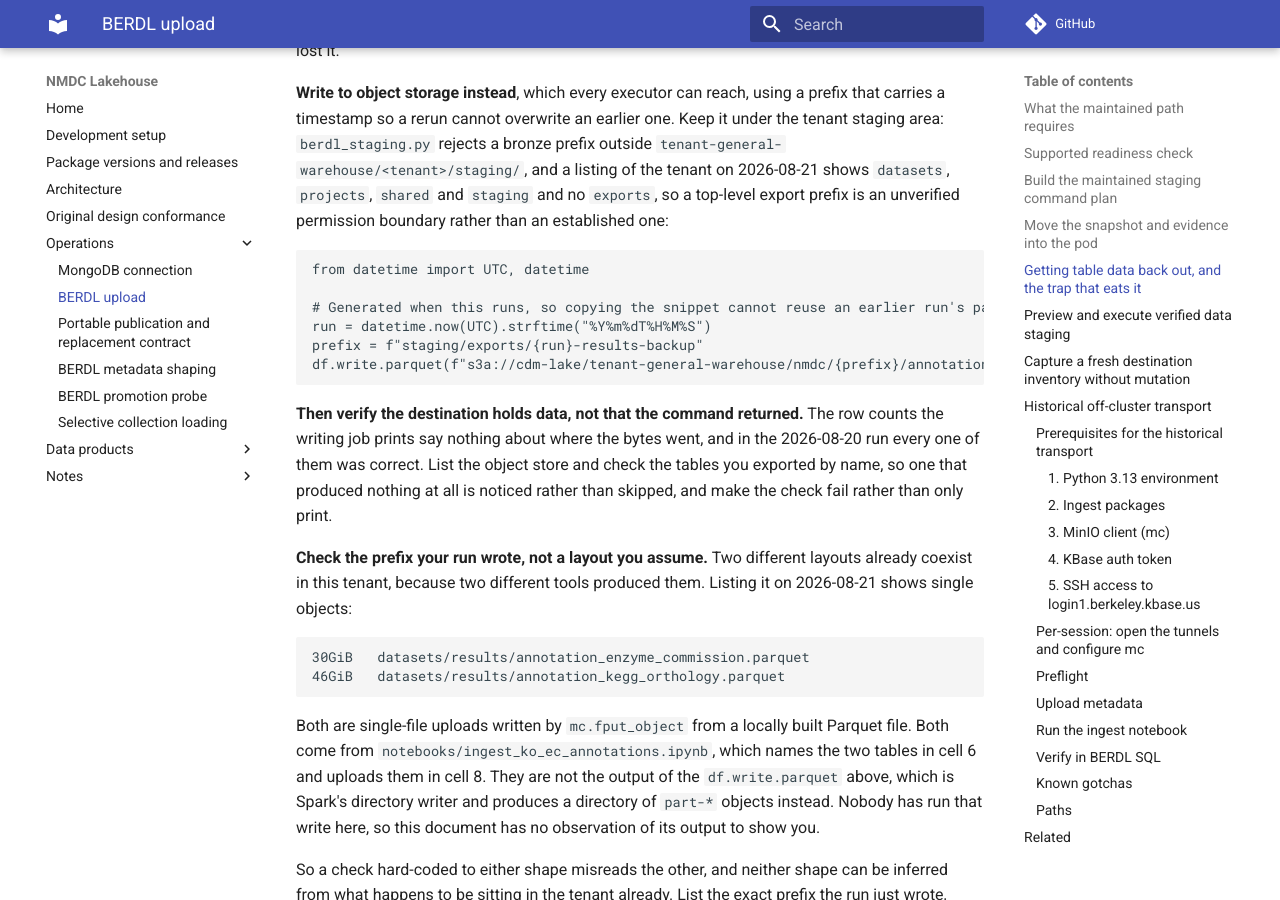
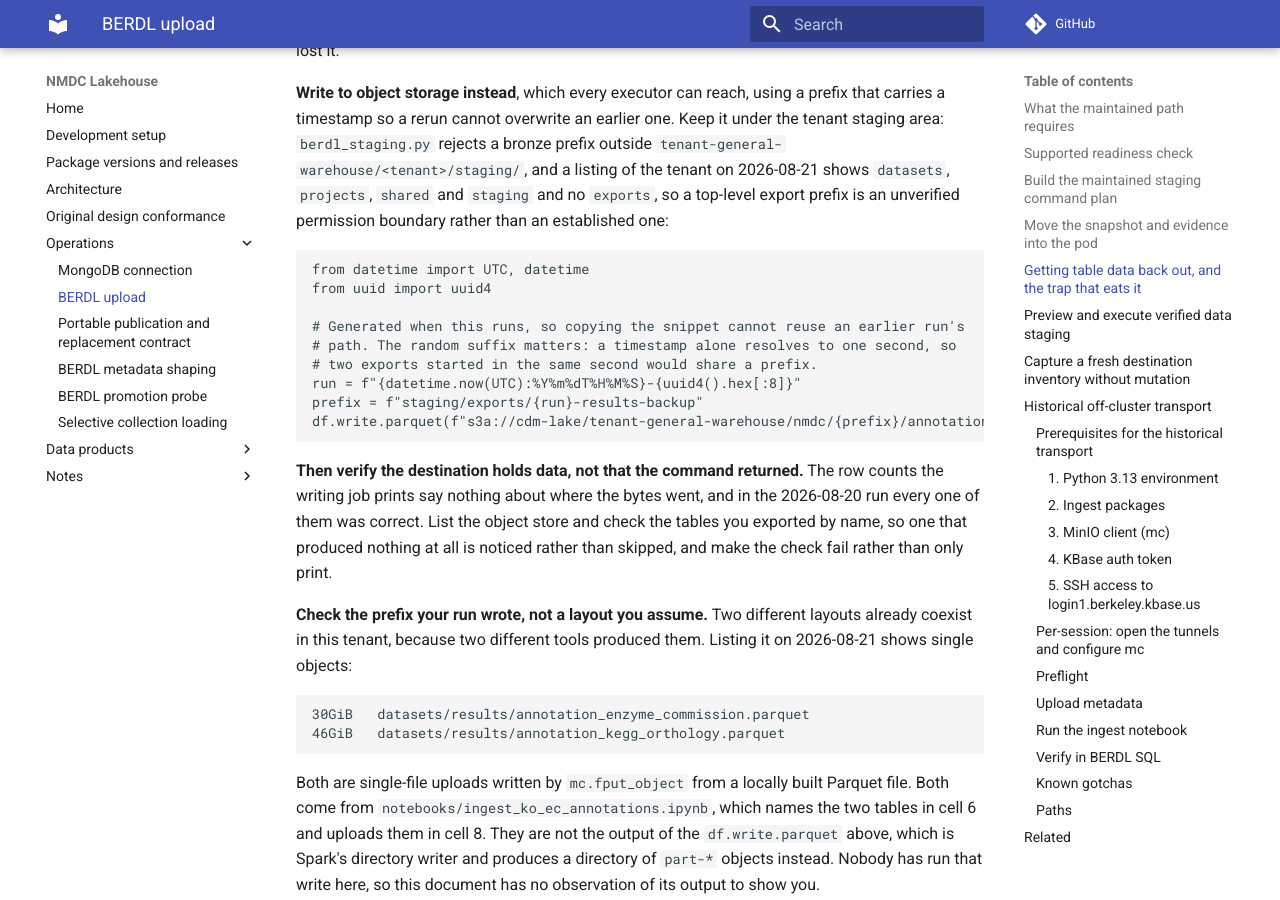
Before and after one commit to microbiomedata/nmdc-lakehouse, an MkDocs documentation site: the page built from docs/berdl-upload.md, in a window 1280 px wide and 900 px high, scrolled down 5990 px. Built offline with MkDocs 1.6.1 and Material for MkDocs 9.7.7, drawn with Linux system fonts in a browser that asks for light colours; comment, search, counter and statistics services are not loaded.

Commit message:
Make the run identifier survive two exports in the same second
The timestamp resolves to one second, so two exports started inside the same
second shared a prefix and lost the collision safety the surrounding text claims.
A random suffix removes it regardless of resolution.

Checked by generating 500 identifiers, which landed inside a single second and
produced 500 distinct values.

Co-Authored-By: Claude Opus 5 (1M context) <noreply@anthropic.com>

````diff
--- a/docs/berdl-upload.md
+++ b/docs/berdl-upload.md
@@ -310,9 +310,12 @@ rather than an established one:
 
 ```python
 from datetime import UTC, datetime
+from uuid import uuid4
 
-# Generated when this runs, so copying the snippet cannot reuse an earlier run's path.
-run = datetime.now(UTC).strftime("%Y%m%dT%H%M%S")
+# Generated when this runs, so copying the snippet cannot reuse an earlier run's
+# path. The random suffix matters: a timestamp alone resolves to one second, so
+# two exports started in the same second would share a prefix.
+run = f"{datetime.now(UTC):%Y%m%dT%H%M%S}-{uuid4().hex[:8]}"
 prefix = f"staging/exports/{run}-results-backup"
 df.write.parquet(f"s3a://cdm-lake/tenant-general-warehouse/nmdc/{prefix}/annotation_enzyme_commission.parquet")
 ```
````
